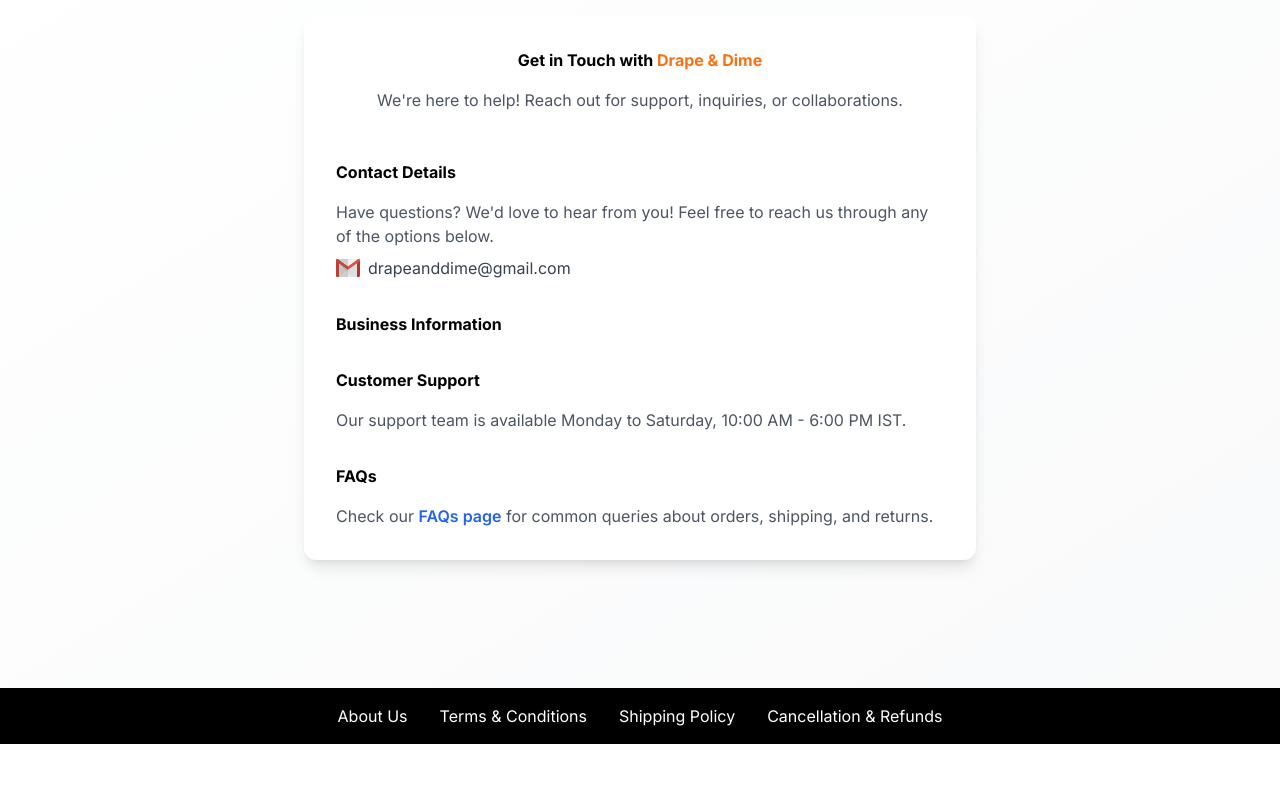
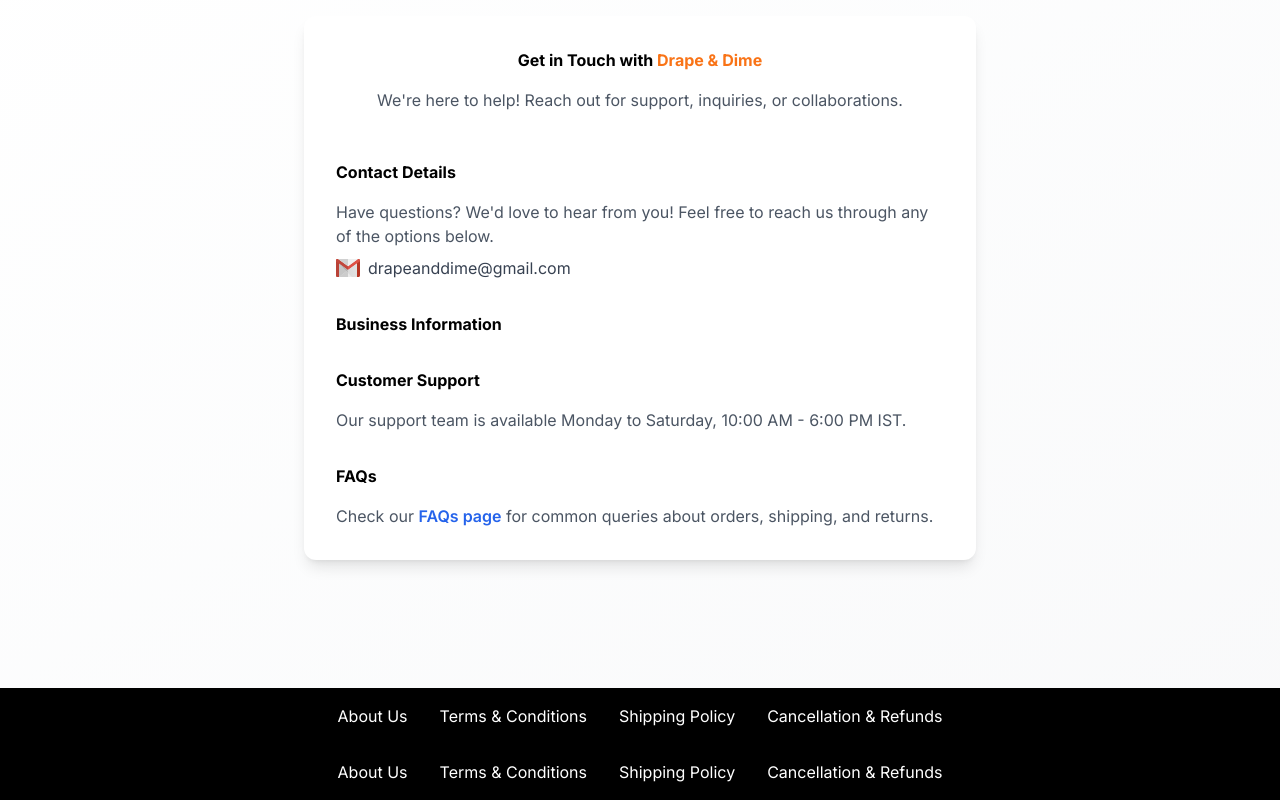
Before and after one commit to says10/DrapeAndDime, a Next.js app in the folder borcella_store-master/: page /contact-us in a window 1280 px wide. Shown: the part 176-976 px from the top of the page. Before the commit the page ends 920 px from the top, so only its background shows below. Built offline with nearby package versions, Linux system fonts and the light colour scheme; no server answers.

Commit message:
vercel analytics

```diff
--- a/borcella_store-master/app/layout.tsx
+++ b/borcella_store-master/app/layout.tsx
@@ -1,26 +1,36 @@
 import { ClerkProvider } from "@clerk/nextjs";
-import { Inter } from "next/font/google"
-import "./globals.css"
+import type { Metadata } from "next";
+import { Inter } from "next/font/google";
+import { Analytics } from "@vercel/analytics/react"
 
-const inter = Inter({ subsets: ["latin"] })
+import "./globals.css";
+import Navbar from "@/components/Navbar";
+import ToasterProvider from "@/lib/providers/ToasterProvider";
+import Footer from "@/components/Footer";
 
-export const metadata = {
-  title: "Drape & Dime",
-  description: "Premium Fashion Store",
-}
+const inter = Inter({ subsets: ["latin"] });
+
+export const metadata: Metadata = {
+  title: "Borcella - The New Era of Shopping",
+  description: "Discover the latest trends in fashion and enjoy a seamless shopping experience with Borcella. Your one-stop shop for stylish and high-quality products.",
+};
 
 export default function RootLayout({
   children,
-}: {
-  children: React.ReactNode
-}) {
+}: Readonly<{
+  children: React.ReactNode;
+}>) {
   return (
-    <ClerkProvider>
-      <html lang="en" suppressHydrationWarning>
-        <body className={inter.className} suppressHydrationWarning>
+    <html lang="en">
+      <body className={inter.className}>
+        <ClerkProvider>
+          <ToasterProvider />
+          <Navbar />
           {children}
-        </body>
-      </html>
-    </ClerkProvider>
-  )
+          <Analytics />
+          <Footer />
+        </ClerkProvider>
+      </body>
+    </html>
+  );
 }
--- a/borcella_store-master/package.json
+++ b/borcella_store-master/package.json
@@ -12,6 +12,7 @@
     "@cashfreepayments/cashfree-js": "^1.0.5",
     "@clerk/nextjs": "^4.29.7",
     "@stripe/stripe-js": "^3.0.6",
+    "@vercel/analytics": "^1.5.0",
     "lucide-react": "^0.341.0",
     "mongoose": "^8.2.0",
     "next": "^14.1.0",
```
Also changed, not shown: 1 other file (tests, documents, lock files or other folders).
